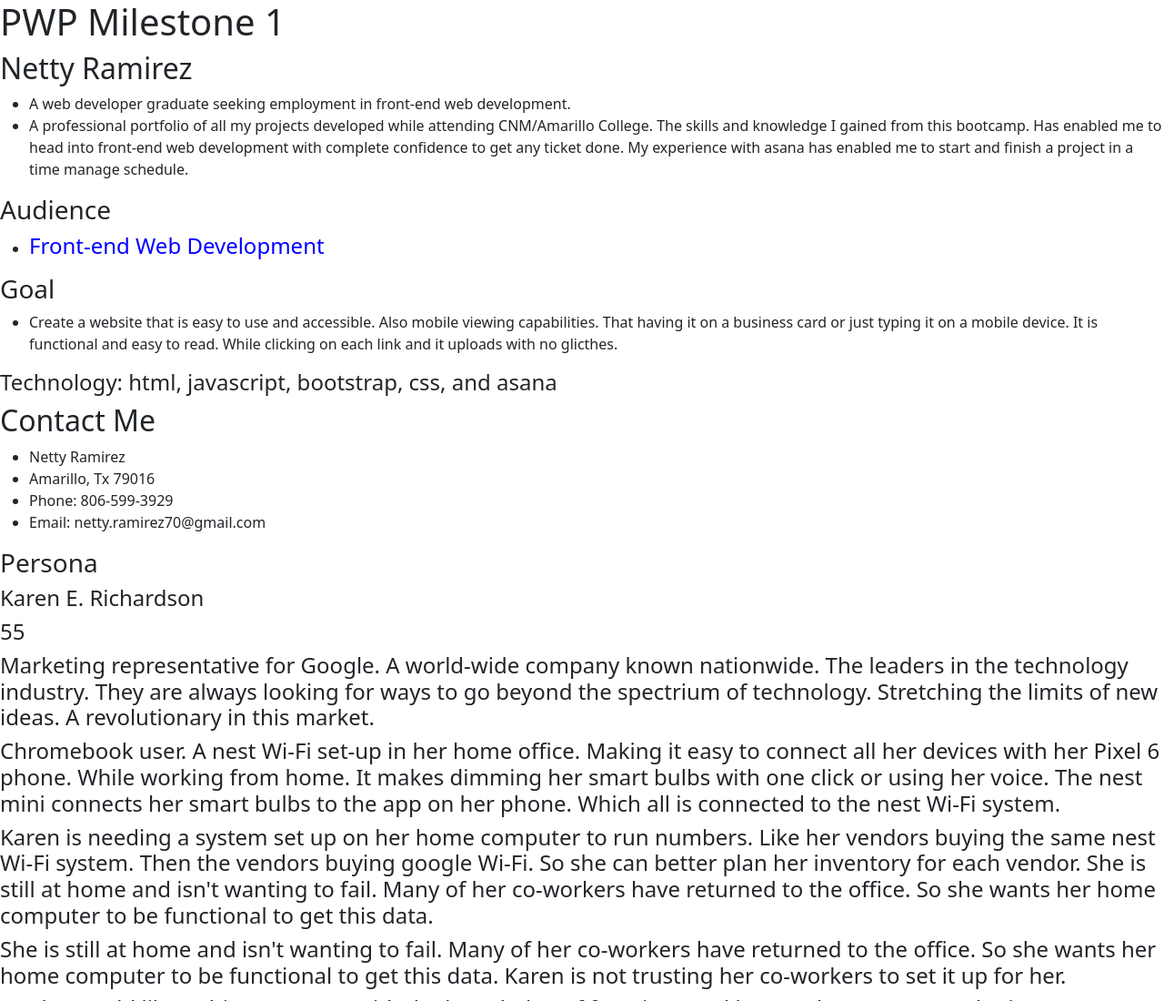
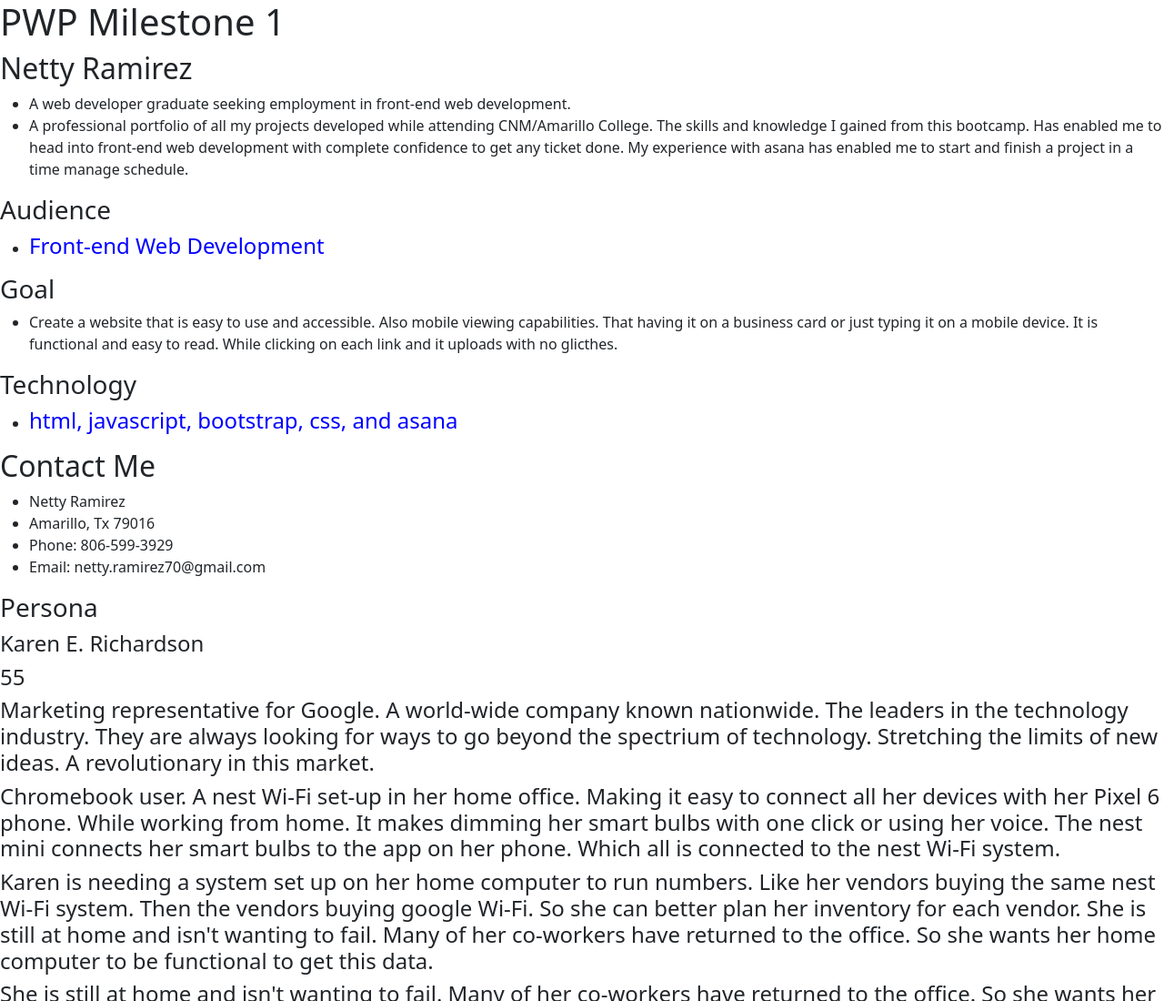
Before and after one commit to nramirez40/my-pwp-netty, a plain HTML site: page public_html/documentation/milestone-1.html in a window 1280 px wide. Shown: the top 1100 px of the page at 91% size. Drawn offline with nearby package versions, Linux system fonts and the light colour scheme.

```diff
--- a/public_html/documentation/milestone-1.html
+++ b/public_html/documentation/milestone-1.html
@@ -44,7 +44,12 @@
         </li>
     </ul>
 
-    <h4>Technology: html, javascript, bootstrap, css, and asana</h4>
+<h3>Technology</h3>
+    <ul>
+        <li> <h4 display-1 style="color:blue;"> html, javascript, bootstrap, css, and asana</h4>
+        </li>
+    </ul>
+
     <h2>Contact Me</h2>
     <ul>
         <li>Netty Ramirez</li>
```
